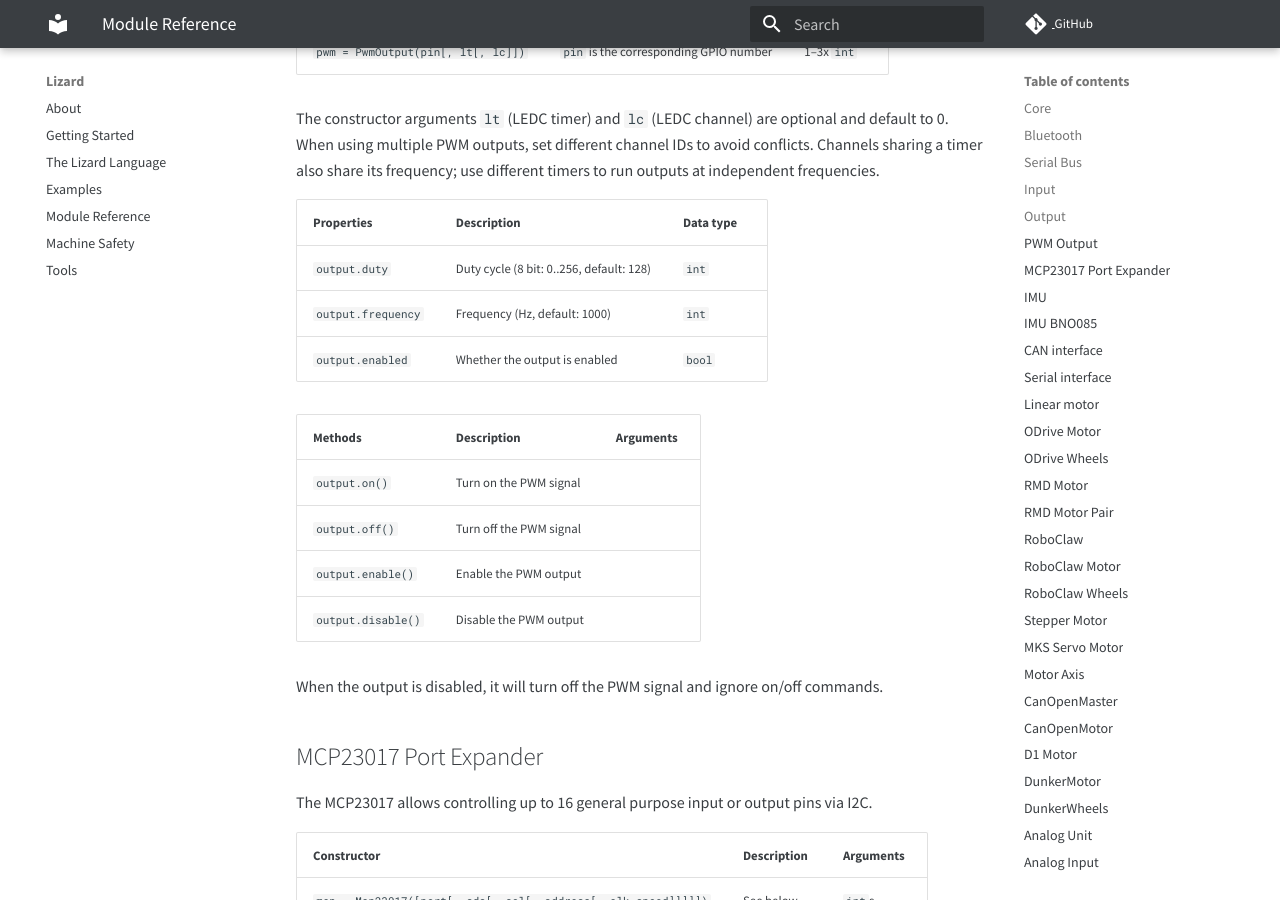
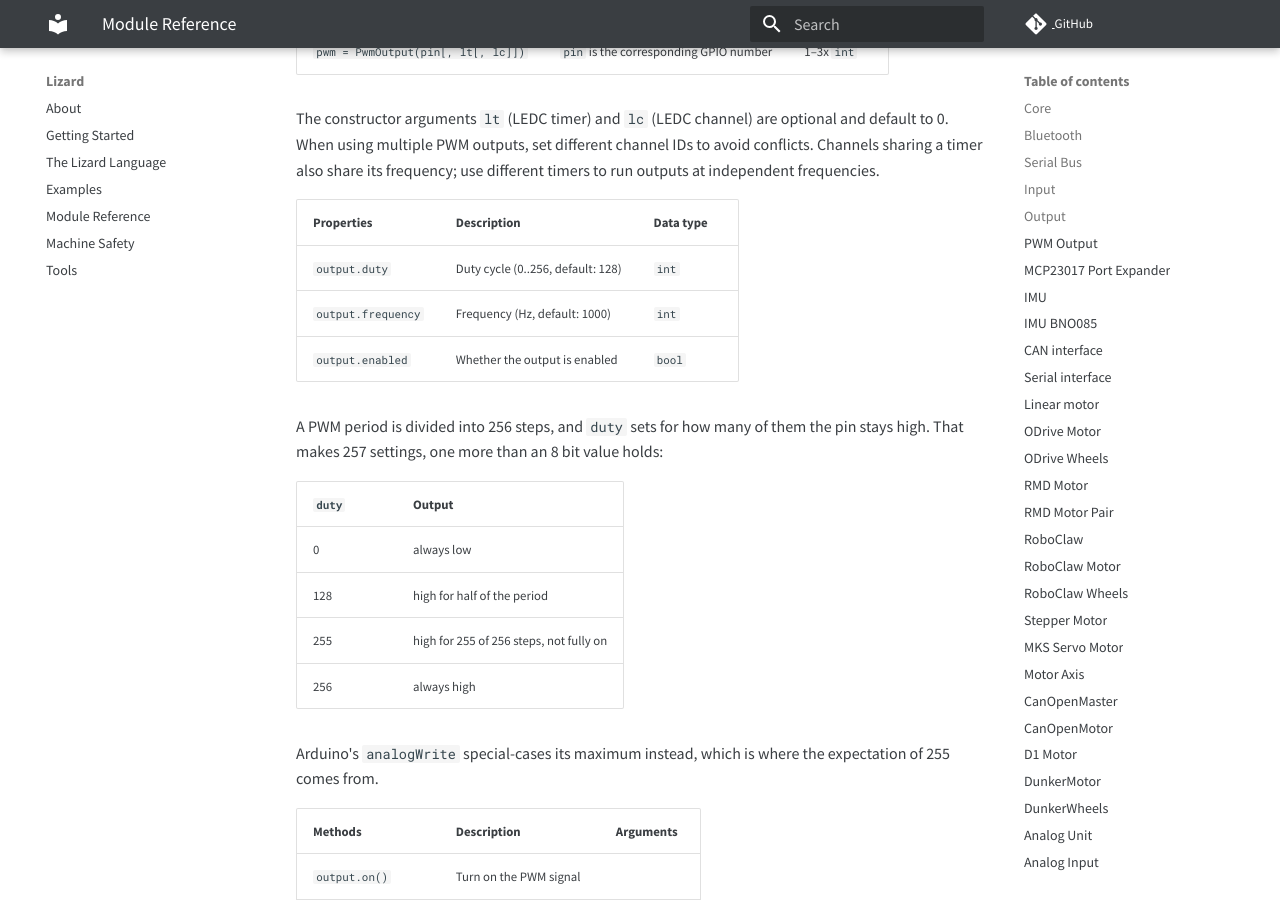
Before and after one commit to zauberzeug/lizard, an MkDocs documentation site: the page built from docs/module_reference.md, in a window 1280 px wide and 900 px high, scrolled down 7731 px. Built offline with MkDocs 1.6.1 and Material for MkDocs 9.7.7, drawn with Linux system fonts in a browser that asks for light colours; comment, search, counter and statistics services are not loaded.

Commit message:
Document PwmOutput's duty as 0..256 with its end cases
The row read "8 bit: 0..256", which promises a value width where the
period resolution is meant and leaves open whether 255 or 256 is fully
on. Drop "8 bit" and list the cases underneath: 256 is always high,
255 leaves one step in 256 low.

Assisted-by: Claude:claude-opus-5

```diff
--- a/docs/module_reference.md
+++ b/docs/module_reference.md
@@ -221,11 +221,23 @@ The constructor arguments `lt` (LEDC timer) and `lc` (LEDC channel) are optional
 When using multiple PWM outputs, set different channel IDs to avoid conflicts.
 Channels sharing a timer also share its frequency; use different timers to run outputs at independent frequencies.
 
-| Properties         | Description                              | Data type |
-| ------------------ | ---------------------------------------- | --------- |
-| `output.duty`      | Duty cycle (8 bit: 0..256, default: 128) | `int`     |
-| `output.frequency` | Frequency (Hz, default: 1000)            | `int`     |
-| `output.enabled`   | Whether the output is enabled            | `bool`    |
+| Properties         | Description                       | Data type |
+| ------------------ | --------------------------------- | --------- |
+| `output.duty`      | Duty cycle (0..256, default: 128) | `int`     |
+| `output.frequency` | Frequency (Hz, default: 1000)     | `int`     |
+| `output.enabled`   | Whether the output is enabled     | `bool`    |
+
+A PWM period is divided into 256 steps, and `duty` sets for how many of them the pin stays high.
+That makes 257 settings, one more than an 8 bit value holds:
+
+| `duty` | Output                                  |
+| ------ | --------------------------------------- |
+| 0      | always low                              |
+| 128    | high for half of the period             |
+| 255    | high for 255 of 256 steps, not fully on |
+| 256    | always high                             |
+
+Arduino's `analogWrite` special-cases its maximum instead, which is where the expectation of 255 comes from.
 
 | Methods            | Description             | Arguments |
 | ------------------ | ----------------------- | --------- |
```
